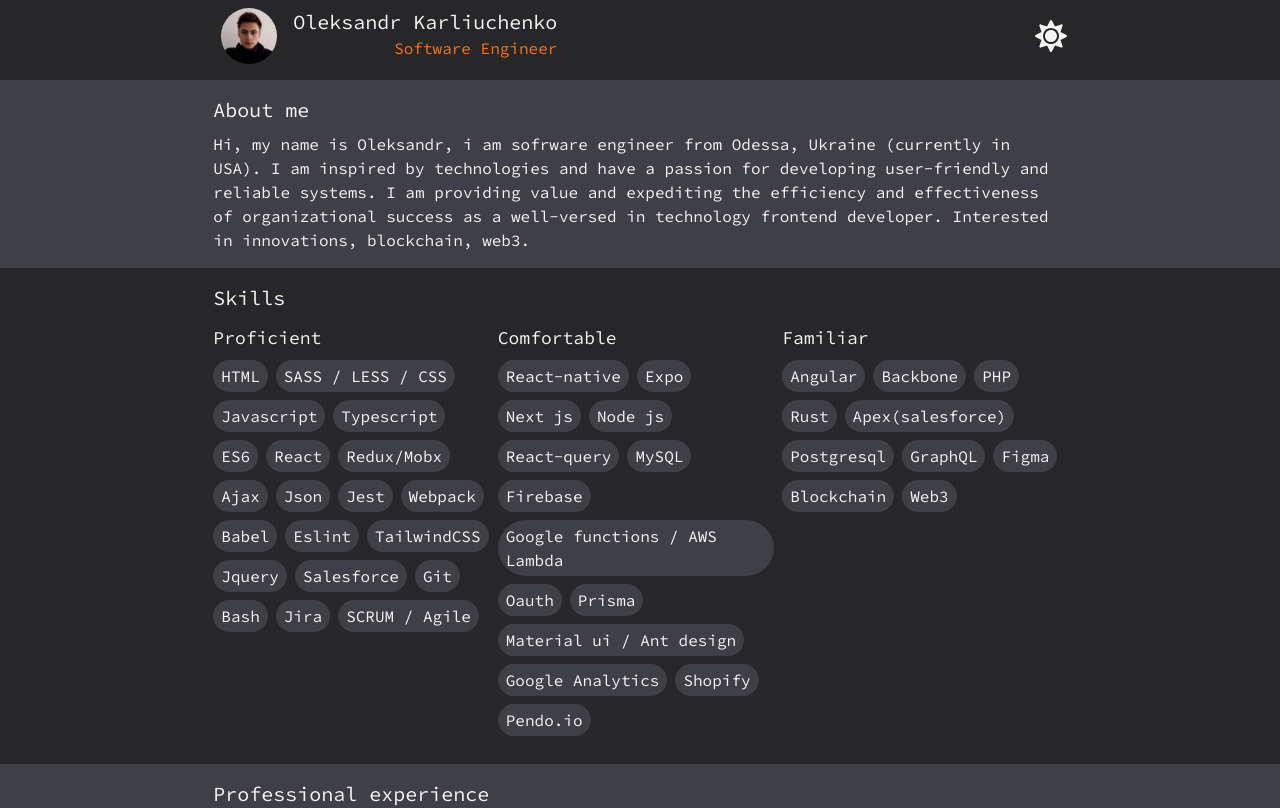
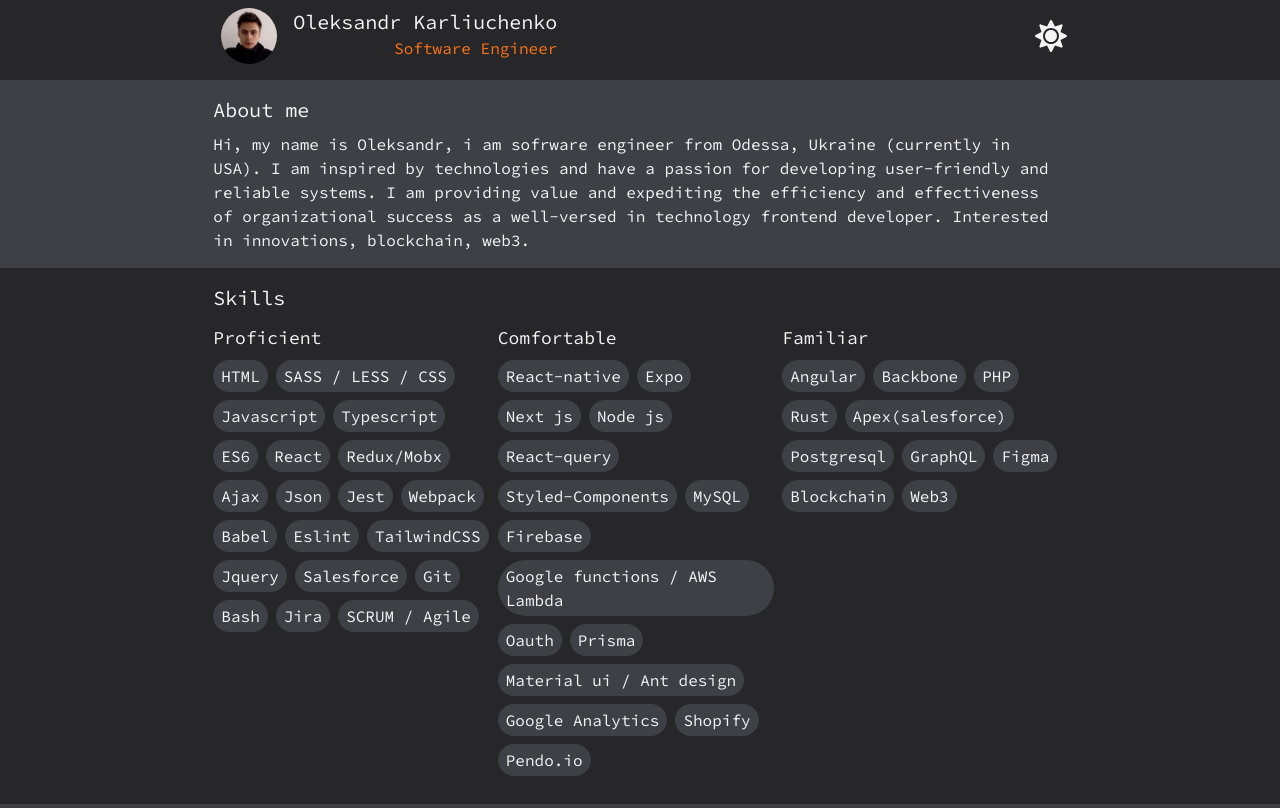
Before and after one commit to snownoop/cphr-cv, a Next.js app: page / in a window 1280 px wide. Shown: the top 808 px of the page. Built offline with nearby package versions, Linux system fonts and the light colour scheme.

Commit message:
Added styled-components to skills

```diff
--- a/pages/index.js
+++ b/pages/index.js
@@ -53,6 +53,7 @@ const SKILLS = [
       "Next js",
       "Node js",
       "React-query",
+      "Styled-Components",
       "MySQL",
       "Firebase",
       "Google functions / AWS Lambda",
```
